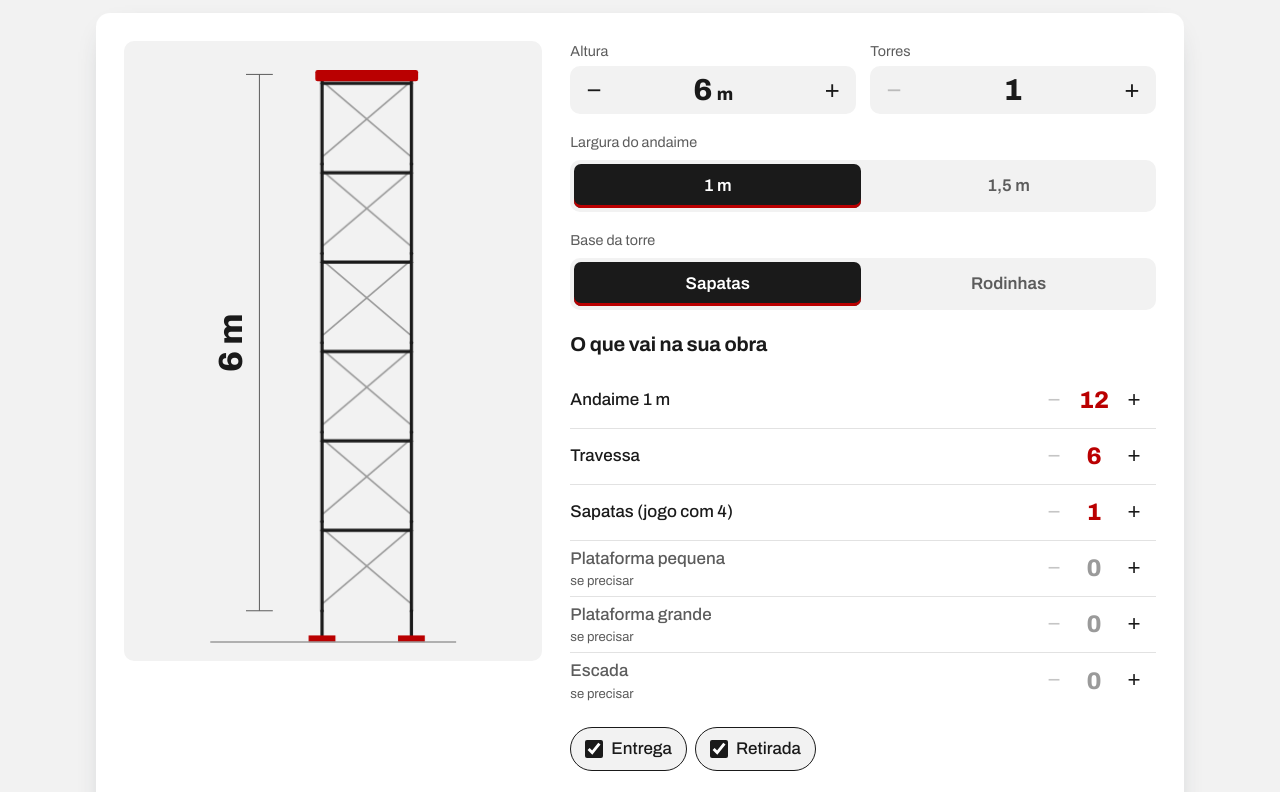
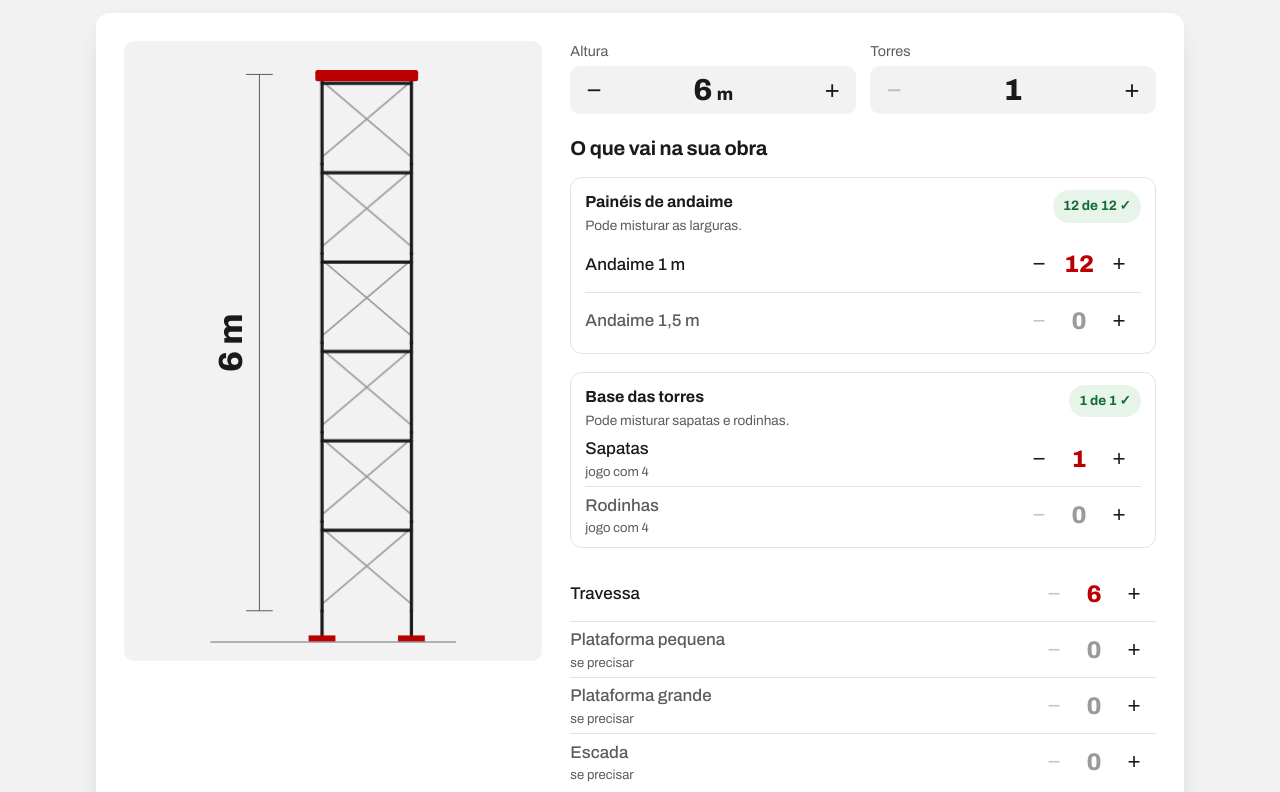
Before and after one commit to MiguuelLaube/mrd-adnaimes-site, a Next.js app: page / in a window 1280 px wide. Shown: the part 720-1512 px from the top of the page. Built offline with nearby package versions, Linux system fonts and the light colour scheme.

Commit message:
Calculadora permite misturar larguras de andaime e tipos de base
Co-Authored-By: Claude Opus 5.5 <noreply@anthropic.com>
Claude-Session: https://claude.ai/code/session_013N8ypU7Q4yqaWW3cgXZRdG

```diff
--- a/app/Calculadora.tsx
+++ b/app/Calculadora.tsx
@@ -1,7 +1,7 @@
 "use client";
 import { useMemo, useState } from "react";
 import { waLink, type Item, type Site } from "../lib/site";
-import Torre from "./Torre";
+import Torre, { type TorreInfo } from "./Torre";
 
 const MAX = 30;
 
@@ -15,6 +15,47 @@ function sugerida(it: Item, altura: number, torres: number) {
 function larguraDe(nome = "") {
   const m = nome.match(/(\d+(?:[.,]\d+)?)\s*m\b/i);
   return m ? Number(m[1].replace(",", ".")) : 1;
+}
+
+const ROTULO_GRUPO: Record<string, string> = { largura: "Painéis de andaime", base: "Base das torres" };
+const AJUDA_GRUPO: Record<string, string> = {
+  largura: "Pode misturar as larguras.",
+  base: "Pode misturar sapatas e rodinhas.",
+};
+
+/**
+ * Itens com o mesmo grupo somam para um mínimo comum (ex.: painéis de 1 m + 1,5 m).
+ * O mínimo do grupo é a maior sugestão entre os itens; começa todo no primeiro item.
+ */
+function quantidadesIniciais(itens: Item[], altura: number, torres: number) {
+  const q: Record<string, number> = {};
+  const vistos = new Set<string>();
+  for (const it of itens) {
+    if (!it.grupo) q[it.id] = sugerida(it, altura, torres);
+    else if (!vistos.has(it.grupo)) {
+      vistos.add(it.grupo);
+      q[it.id] = Math.max(...itens.filter((i) => i.grupo === it.grupo).map((i) => sugerida(i, altura, torres)));
+    } else q[it.id] = 0;
+  }
+  return q;
+}
+
+/** Distribui larguras e bases pelas torres desenhadas, conforme as quantidades. */
+function montarTorres(itens: Item[], qtd: Record<string, number>, altura: number, torres: number): TorreInfo[] {
+  const paineis = itens.filter((i) => i.grupo === "largura");
+  const larguras: number[] = [];
+  for (const it of paineis) {
+    const n = Math.round((qtd[it.id] ?? 0) / (2 * altura));
+    for (let k = 0; k < n; k++) larguras.push(larguraDe(it.nome));
+  }
+  const padraoLarg = larguraDe(paineis.find((i) => (qtd[i.id] ?? 0) > 0)?.nome ?? paineis[0]?.nome);
+  const rodinhas = itens.filter((i) => i.grupo === "base" && /rod/i.test(i.nome)).reduce((s, i) => s + (qtd[i.id] ?? 0), 0);
+  const sapatas = itens.filter((i) => i.grupo === "base" && !/rod/i.test(i.nome)).reduce((s, i) => s + (qtd[i.id] ?? 0), 0);
+  return Array.from({ length: torres }, (_, t) => ({
+    largura: larguras[t] ?? padraoLarg,
+    // sapatas primeiro, depois rodinhas; sem base suficiente, a torre aparece sem nada embaixo
+    base: t < sapatas ? "sapata" : t < sapatas + rodinhas ? "rodinha" : "nenhuma",
+  }));
 }
 
 function Stepper({ rotulo, valor, min, max, onChange, sufixo }: { rotulo: string; valor: number; min: number; max: number; onChange: (v: number) => void; sufixo?: string }) {
@@ -33,29 +74,27 @@ function Stepper({ rotulo, valor, min, max, onChange, sufixo }: { rotulo: string
 export default function Calculadora({ site }: { site: Site }) {
   const [altura, setAltura] = useState(6);
   const [torres, setTorres] = useState(1);
+  const [qtd, setQtd] = useState(() => quantidadesIniciais(site.itens, 6, 1));
+  const [servicos, setServicos] = useState<string[]>(site.servicos.map((s) => s.titulo));
+  const [nome, setNome] = useState("");
+  const [local, setLocal] = useState("");
+
   const grupos = useMemo(() => {
     const g: Record<string, Item[]> = {};
     for (const it of site.itens) if (it.grupo) (g[it.grupo] ??= []).push(it);
     return g;
   }, [site.itens]);
-  const [escolha, setEscolha] = useState<Record<string, string>>(() =>
-    Object.fromEntries(Object.entries(grupos).map(([g, its]) => [g, its[0].id])),
-  );
-  const [extra, setExtra] = useState<Record<string, number>>({});
-  const [servicos, setServicos] = useState<string[]>(site.servicos.map((s) => s.titulo));
-  const [nome, setNome] = useState("");
-  const [local, setLocal] = useState("");
+  const soltos = site.itens.filter((it) => !it.grupo);
 
-  const ativos = site.itens.filter((it) => !it.grupo || escolha[it.grupo] === it.id);
-  const linhas = ativos.map((it) => {
-    const min = sugerida(it, altura, torres);
-    return { it, min, qtd: min + (extra[it.id] ?? 0) };
-  });
-  const ajustar = (id: string, min: number, qtd: number, d: number) =>
-    setExtra({ ...extra, [id]: Math.max(0, qtd + d - min) });
+  const mudarObra = (a: number, t: number) => {
+    setAltura(a);
+    setTorres(t);
+    setQtd(quantidadesIniciais(site.itens, a, t));
+  };
+  const ajustar = (id: string, d: number, min = 0) => setQtd({ ...qtd, [id]: Math.max(min, (qtd[id] ?? 0) + d) });
 
-  const itemLargura = site.itens.find((i) => i.id === escolha.largura);
-  const itemBase = site.itens.find((i) => i.id === escolha.base);
+  const minGrupo = (its: Item[]) => Math.max(...its.map((i) => sugerida(i, altura, torres)));
+  const totalGrupo = (its: Item[]) => its.reduce((s, i) => s + (qtd[i.id] ?? 0), 0);
 
   const texto = [
     "Olá! Gostaria de um orçamento de andaimes.",
@@ -63,59 +102,71 @@ export default function Calculadora({ site }: { site: Site }) {
     `Altura da obra: ${altura} m`,
     `Torres: ${torres}`,
     "",
-    ...linhas.filter((l) => l.qtd > 0).map((l) => `• ${l.qtd}x ${l.it.nome}`),
+    ...site.itens.filter((it) => (qtd[it.id] ?? 0) > 0).map((it) => `• ${qtd[it.id]}x ${it.nome}`),
     ...(servicos.length ? ["", `Serviços: ${servicos.join(", ")}`] : []),
     ...(nome || local ? [""] : []),
     ...(nome ? [`Nome: ${nome}`] : []),
     ...(local ? [`Local da obra: ${local}`] : []),
   ].join("\n");
 
+  // função (não componente) para não remontar as linhas a cada render
+  const linha = (it: Item, min = 0) => {
+    const q = qtd[it.id] ?? 0;
+    return (
+      <li key={it.id} className={q === 0 ? "zero" : ""}>
+        <span className="lista-nome">
+          {it.nome.replace(/\s*\(.*\)\s*$/, "")}
+          {/\(.*\)/.test(it.nome) && <small>{it.nome.match(/\((.*)\)/)![1]}</small>}
+          {it.regra === "opcional" && q === 0 && <small>se precisar</small>}
+        </span>
+        <span className="lista-qtd">
+          {it.ajustavel && <button type="button" aria-label={`Menos ${it.nome}`} disabled={q <= min} onClick={() => ajustar(it.id, -1, min)}>−</button>}
+          <b>{q}</b>
+          {it.ajustavel && <button type="button" aria-label={`Mais ${it.nome}`} onClick={() => ajustar(it.id, 1, min)}>+</button>}
+        </span>
+      </li>
+    );
+  };
+
   return (
     <div className="calc">
       <div className="calc-visual">
-        <Torre niveis={altura} torres={torres} largura={larguraDe(itemLargura?.nome)} rodinhas={/rod/i.test(itemBase?.nome ?? "")} />
+        <Torre niveis={altura} torres={montarTorres(site.itens, qtd, altura, torres)} />
       </div>
 
       <div className="calc-painel">
         <div className="calc-steppers">
-          <Stepper rotulo="Altura" valor={altura} min={1} max={MAX} sufixo=" m" onChange={(v) => { setAltura(v); setExtra({}); }} />
-          <Stepper rotulo="Torres" valor={torres} min={1} max={20} onChange={(v) => { setTorres(v); setExtra({}); }} />
+          <Stepper rotulo="Altura" valor={altura} min={1} max={MAX} sufixo=" m" onChange={(v) => mudarObra(v, torres)} />
+          <Stepper rotulo="Torres" valor={torres} min={1} max={20} onChange={(v) => mudarObra(altura, v)} />
         </div>
 
-        {Object.entries(grupos).map(([g, its]) => (
-          <fieldset key={g} className="segmento">
-            <legend>{g === "largura" ? "Largura do andaime" : g === "base" ? "Base da torre" : g}</legend>
-            <div>
-              {its.map((it) => (
-                <label key={it.id} className={escolha[g] === it.id ? "on" : ""}>
-                  <input type="radio" name={`g-${g}`} checked={escolha[g] === it.id} onChange={() => setEscolha({ ...escolha, [g]: it.id })} />
-                  {it.nome.replace(/^Andaime\s+/i, "").replace(/\s*\(.*\)/, "")}
-                </label>
-              ))}
-            </div>
-          </fieldset>
-        ))}
+        <h3 className="lista-titulo">O que vai na sua obra</h3>
 
-        <h3 className="lista-titulo">O que vai na sua obra</h3>
-        <ul className="lista">
-          {linhas.map(({ it, min, qtd }) => (
-            <li key={it.id} className={qtd === 0 ? "zero" : ""}>
-              <span className="lista-nome">
-                {it.nome}
-                {it.regra === "opcional" && qtd === 0 && <small>se precisar</small>}
-              </span>
-              <span className="lista-qtd">
-                {it.ajustavel && (
-                  <button type="button" aria-label={`Menos ${it.nome}`} disabled={qtd <= min} onClick={() => ajustar(it.id, min, qtd, -1)}>−</button>
-                )}
-                <b>{qtd}</b>
-                {it.ajustavel && (
-                  <button type="button" aria-label={`Mais ${it.nome}`} onClick={() => ajustar(it.id, min, qtd, 1)}>+</button>
-                )}
-              </span>
-            </li>
-          ))}
-        </ul>
+        {Object.entries(grupos).map(([g, its]) => {
+          const min = minGrupo(its);
+          const total = totalGrupo(its);
+          const falta = min - total;
+          return (
+            <section key={g} className="grupo" aria-labelledby={`g-${g}`}>
+              <header className="grupo-topo">
+                <div>
+                  <h4 id={`g-${g}`}>{ROTULO_GRUPO[g] ?? g}</h4>
+                  {AJUDA_GRUPO[g] && <p>{AJUDA_GRUPO[g]}</p>}
+                </div>
+                <span className={`grupo-status ${falta > 0 ? "falta" : "ok"}`} aria-live="polite">
+                  {falta > 0 ? `Faltam ${falta}` : `${total} de ${min} ✓`}
+                </span>
+              </header>
+              <ul className="lista">{its.map((it) => linha(it))}</ul>
+            </section>
+          );
+        })}
+
+        {soltos.length > 0 && (
+          <ul className="lista">
+            {soltos.map((it) => linha(it, sugerida(it, altura, torres)))}
+          </ul>
+        )}
 
         {site.servicos.length > 0 && (
           <div className="calc-servicos">
--- a/app/Torre.tsx
+++ b/app/Torre.tsx
@@ -1,34 +1,38 @@
-/** Desenho da torre: 1 nível = 1 m, com painéis, travessa em X e a base escolhida. */
+/** Desenho das torres: 1 nível = 1 m, com painéis, travessa em X e a base de cada torre. */
+export type TorreInfo = { largura: number; base: "sapata" | "rodinha" | "nenhuma" };
+
 const NIVEL = 40;
+const VISIVEIS = 3;
 
-export default function Torre({ niveis, torres, largura, rodinhas }: { niveis: number; torres: number; largura: number; rodinhas: boolean }) {
-  const w = Math.round(Math.max(0.6, Math.min(2, largura)) * 40);
-  const vis = Math.min(torres, 3);
+export default function Torre({ niveis, torres }: { niveis: number; torres: TorreInfo[] }) {
+  const vis = torres.slice(0, VISIVEIS);
   const gap = 14;
   const base = 14;
-  const larguraTotal = vis * w + (vis - 1) * gap;
+  const larguras = vis.map((t) => Math.round(Math.max(0.6, Math.min(2, t.largura)) * 40));
+  const larguraTotal = larguras.reduce((s, w) => s + w, 0) + (vis.length - 1) * gap;
   const W = larguraTotal + 70;
   const H = niveis * NIVEL + base + 10;
   const x0 = 50;
   const chao = H - 4;
+  const topo = chao - base - niveis * NIVEL;
+  const meio = chao - base - (niveis * NIVEL) / 2;
+  const xs = larguras.map((_, i) => x0 + larguras.slice(0, i).reduce((s, w) => s + w + gap, 0));
 
   return (
     <svg className="torre" viewBox={`0 0 ${W} ${H}`} preserveAspectRatio="xMidYMax meet" role="img"
-      aria-label={`Torre de andaime com ${niveis} m de altura${torres > 1 ? `, ${torres} torres` : ""}`}>
-      {/* cota de altura */}
+      aria-label={`${torres.length > 1 ? `${torres.length} torres` : "Torre"} de andaime com ${niveis} m de altura`}>
       <g className="cota">
-        <line x1={22} y1={chao - base} x2={22} y2={chao - base - niveis * NIVEL} />
+        <line x1={22} y1={chao - base} x2={22} y2={topo} />
         <line x1={16} y1={chao - base} x2={28} y2={chao - base} />
-        <line x1={16} y1={chao - base - niveis * NIVEL} x2={28} y2={chao - base - niveis * NIVEL} />
-        <text x={14} y={chao - base - (niveis * NIVEL) / 2} transform={`rotate(-90 14 ${chao - base - (niveis * NIVEL) / 2})`} textAnchor="middle">
-          {niveis} m
-        </text>
+        <line x1={16} y1={topo} x2={28} y2={topo} />
+        <text x={14} y={meio} transform={`rotate(-90 14 ${meio})`} textAnchor="middle">{niveis} m</text>
       </g>
 
-      {Array.from({ length: vis }, (_, t) => {
-        const x = x0 + t * (w + gap);
+      {vis.map((t, i) => {
+        const x = xs[i];
+        const w = larguras[i];
         return (
-          <g key={t}>
+          <g key={i}>
             {Array.from({ length: niveis }, (_, n) => {
               const yb = chao - base - n * NIVEL;
               const yt = yb - NIVEL;
@@ -42,28 +46,32 @@ export default function Torre({ niveis, torres, largura, rodinhas }: { niveis: n
                 </g>
               );
             })}
-            {/* plataforma no topo */}
-            <rect className="piso" x={x - 3} y={chao - base - niveis * NIVEL - 2} width={w + 6} height={5} rx={1} />
-            {rodinhas ? (
+            <rect className="piso" x={x - 3} y={topo - 2} width={w + 6} height={5} rx={1} />
+            {t.base === "rodinha" ? (
               <>
                 <line className="tubo" x1={x} y1={chao - base} x2={x} y2={chao - 7} />
                 <line className="tubo" x1={x + w} y1={chao - base} x2={x + w} y2={chao - 7} />
                 <circle className="roda" cx={x} cy={chao - 4} r={4} />
                 <circle className="roda" cx={x + w} cy={chao - 4} r={4} />
               </>
-            ) : (
+            ) : t.base === "sapata" ? (
               <>
                 <line className="tubo" x1={x} y1={chao - base} x2={x} y2={chao - 3} />
                 <line className="tubo" x1={x + w} y1={chao - base} x2={x + w} y2={chao - 3} />
                 <rect className="sapata" x={x - 6} y={chao - 3} width={12} height={3} />
                 <rect className="sapata" x={x + w - 6} y={chao - 3} width={12} height={3} />
               </>
+            ) : (
+              <>
+                <line className="tubo sem-base" x1={x} y1={chao - base} x2={x} y2={chao - 3} />
+                <line className="tubo sem-base" x1={x + w} y1={chao - base} x2={x + w} y2={chao - 3} />
+              </>
             )}
           </g>
         );
       })}
-      {torres > 3 && (
-        <text className="mais" x={x0 + larguraTotal + 6} y={chao - base - 6}>+{torres - 3}</text>
+      {torres.length > VISIVEIS && (
+        <text className="mais" x={x0 + larguraTotal + 6} y={chao - base - 6}>+{torres.length - VISIVEIS}</text>
       )}
       <line className="chao" x1={0} y1={chao} x2={W} y2={chao} />
     </svg>
--- a/app/admin/Editor.tsx
+++ b/app/admin/Editor.tsx
@@ -97,8 +97,8 @@ export default function Editor({ inicial }: { inicial: Site }) {
       <section className="card">
         <h2>Equipamentos e regras da calculadora</h2>
         <p className="ajuda">
-          Itens com o mesmo <b>grupo</b> são alternativos: o cliente escolhe um (ex.: <i>largura</i> para os andaimes,
-          <i> base</i> para sapatas ou rodinhas). Deixe o grupo vazio para itens independentes.
+          Itens com o mesmo <b>grupo</b> somam para um mínimo comum e o cliente pode misturar (ex.: <i>largura</i> para os painéis de 1 m e 1,5 m,
+          <i> base</i> para sapatas e rodinhas). Deixe o grupo vazio para itens independentes.
         </p>
         {site.itens.map((it, i) => (
           <div key={i} className="item-ed">
--- a/app/globals.css
+++ b/app/globals.css
@@ -120,18 +120,17 @@ h2 { font-size: 1.85rem; font-weight: 800; margin-bottom: 8px; }
 .stepper-ctl output { text-align: center; font: 800 1.9rem/1 var(--f-titulo), system-ui, sans-serif; font-variant-numeric: tabular-nums; }
 .stepper-ctl output small { font-size: 1.1rem; margin-left: 1px; }
 
-.segmento { border: 0; margin: 0; padding: 0; min-width: 0; }
-.segmento legend { font-size: .9rem; color: var(--suave); margin-bottom: 6px; padding: 0; }
-.segmento div { display: flex; background: var(--concreto); border-radius: 10px; padding: 4px; gap: 4px; }
-.segmento label {
-  flex: 1; display: flex; align-items: center; justify-content: center; min-height: 44px;
-  padding: 0 8px; border-radius: 7px; font-weight: 600; cursor: pointer; text-align: center; color: var(--suave);
-}
-.segmento label.on { background: var(--aco); color: #fff; box-shadow: inset 0 -3px 0 var(--amarelo); }
-.segmento input { position: absolute; opacity: 0; pointer-events: none; }
-.segmento label:has(input:focus-visible) { outline: 3px solid var(--amarelo); outline-offset: 1px; }
 
 .lista-titulo { font-size: 1.25rem; margin-top: 6px; }
+.torre .sem-base { stroke-dasharray: 3 3; stroke: var(--galvanizado); }
+.grupo { border: 1.5px solid var(--linha); border-radius: 12px; padding: 12px 14px 4px; }
+.grupo-topo { display: flex; justify-content: space-between; align-items: flex-start; gap: 12px; }
+.grupo-topo h4 { margin: 0; font-size: 1rem; font-weight: 700; }
+.grupo-topo p { margin: 2px 0 0; font-size: .85rem; color: var(--suave); }
+.grupo-status { flex-shrink: 0; font-size: .85rem; font-weight: 700; padding: 6px 10px; border-radius: 999px; font-variant-numeric: tabular-nums; white-space: nowrap; }
+.grupo-status.ok { background: #e6f4ea; color: #146c35; }
+.grupo-status.falta { background: #fde8e8; color: var(--amarelo); }
+.grupo .lista li:last-child { border-bottom: 0; }
 .lista { list-style: none; margin: 0; padding: 0; }
 .lista li { display: flex; align-items: center; justify-content: space-between; gap: 10px; min-height: 56px; border-bottom: 1px solid var(--linha); }
 .lista li:last-child { border-bottom: 0; }
```
Also changed, not shown: 1 other file (tests, documents, lock files or other folders).
